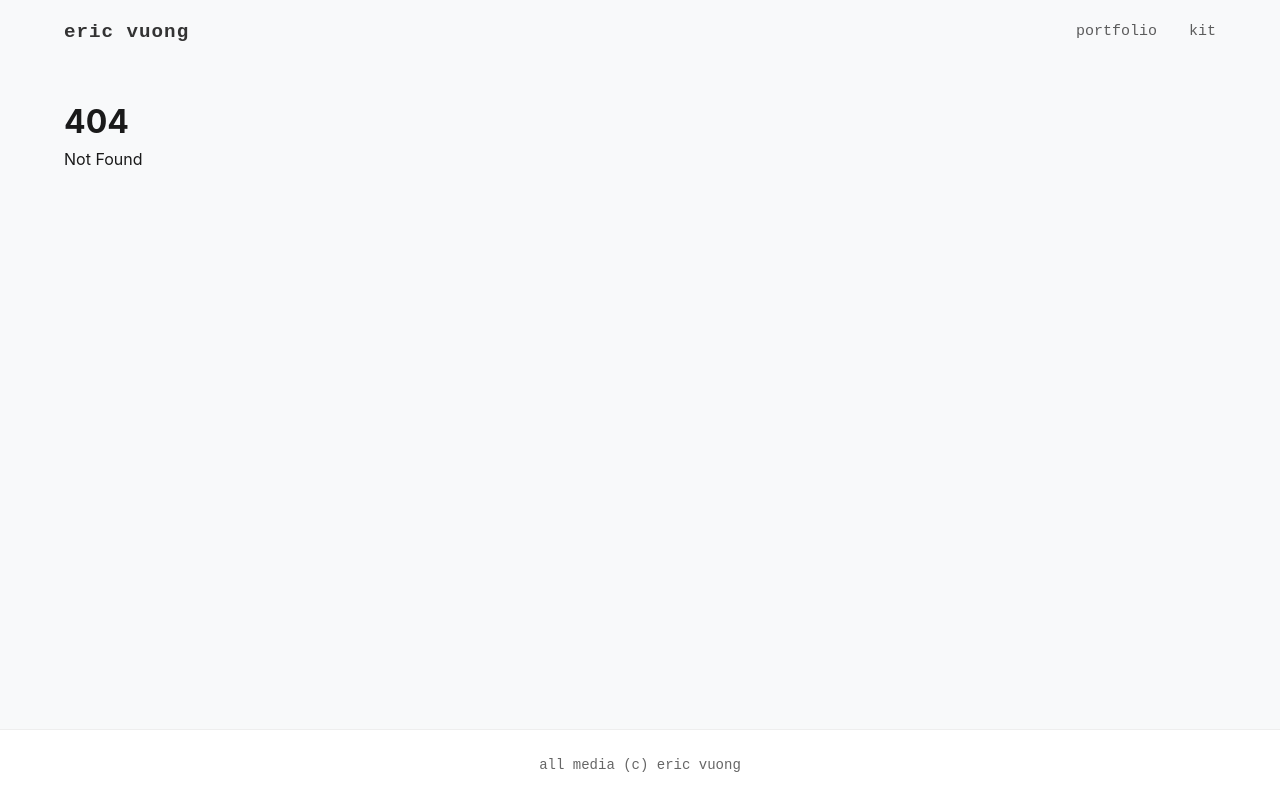
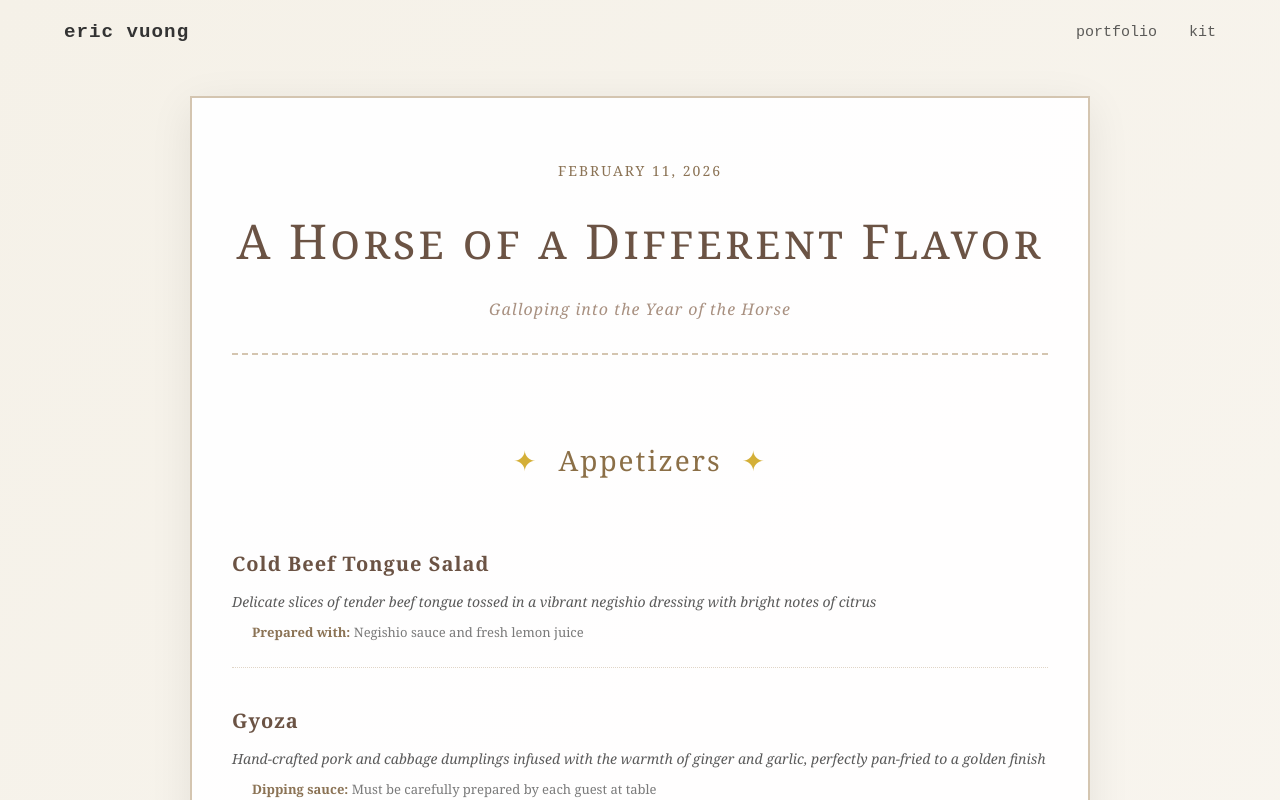
Before and after one commit to vuongeric/vstudio, a SvelteKit app: page /2026-02-11 in a window 1280 px wide. Before the commit this address had no page. Shown: the top 800 px of the page. Built offline with nearby package versions, Linux system fonts and the light colour scheme.

Commit message:
Add Lunar New Year menu page for 2026-02-11

```diff
--- /dev/null
+++ b/src/routes/2026-02-11/+page.svelte
@@ -0,0 +1,276 @@
+<script>
+	import { browser } from '$app/environment';
+
+	if (browser) {
+		document.title = 'Lunar New Year Menu';
+	}
+</script>
+
+<svelte:head>
+	<title>Lunar New Year Menu</title>
+</svelte:head>
+
+<style>
+	:global(body) {
+		font-family: 'Georgia', 'Garamond', serif;
+		background: linear-gradient(135deg, #f5f1e8 0%, #faf7f2 100%);
+		color: #3d3d3d;
+		line-height: 1.8;
+		margin: 0;
+		padding: 0;
+	}
+
+	:global(*) {
+		margin: 0;
+		padding: 0;
+		box-sizing: border-box;
+	}
+
+	.container {
+		max-width: 900px;
+		margin: 0 auto;
+		padding: 60px 40px;
+		background-color: rgba(255, 255, 255, 0.95);
+		box-shadow: 0 10px 40px rgba(0, 0, 0, 0.08);
+		border: 2px solid #d4c5b0;
+	}
+
+	.header {
+		text-align: center;
+		margin-bottom: 60px;
+		border-bottom: 2px dashed #d4c5b0;
+		padding-bottom: 30px;
+	}
+
+	.date {
+		font-size: 14px;
+		letter-spacing: 2px;
+		color: #8b7355;
+		margin-bottom: 15px;
+		text-transform: uppercase;
+	}
+
+	.title {
+		font-size: 48px;
+		color: #6b5344;
+		font-weight: normal;
+		letter-spacing: 3px;
+		margin-bottom: 10px;
+		font-variant: small-caps;
+	}
+
+	.subtitle {
+		font-size: 16px;
+		color: #a89080;
+		letter-spacing: 1px;
+		font-style: italic;
+	}
+
+	.section {
+		margin-bottom: 50px;
+	}
+
+	.section-title {
+		font-size: 28px;
+		color: #8b6f47;
+		text-align: center;
+		margin-bottom: 40px;
+		position: relative;
+		padding: 20px 0;
+		letter-spacing: 2px;
+	}
+
+	.section-title::before,
+	.section-title::after {
+		content: "✦";
+		color: #d4af37;
+		margin: 0 20px;
+	}
+
+	.menu-item {
+		margin-bottom: 35px;
+		padding-bottom: 25px;
+		border-bottom: 1px dotted #e0d5c7;
+	}
+
+	.menu-item:last-child {
+		border-bottom: none;
+	}
+
+	.dish-name {
+		font-size: 20px;
+		color: #6b5344;
+		font-weight: 600;
+		margin-bottom: 8px;
+		letter-spacing: 1px;
+	}
+
+	.dish-description {
+		font-size: 14px;
+		color: #5a5a5a;
+		margin-bottom: 8px;
+		line-height: 1.7;
+		font-style: italic;
+	}
+
+	.ingredients {
+		font-size: 13px;
+		color: #7a7a7a;
+		margin-left: 20px;
+		line-height: 1.6;
+	}
+
+	.ingredient-label {
+		font-weight: 600;
+		color: #8b7355;
+		display: inline-block;
+		min-width: 80px;
+	}
+
+	.sauce-list {
+		margin-left: 20px;
+		margin-top: 12px;
+		font-size: 13px;
+		color: #7a7a7a;
+	}
+
+	.sauce-item {
+		margin-bottom: 12px;
+		padding-left: 15px;
+		position: relative;
+	}
+
+	.sauce-item::before {
+		content: "•";
+		position: absolute;
+		left: 0;
+		color: #d4af37;
+	}
+
+	.sauce-name {
+		font-weight: 600;
+		color: #8b7355;
+	}
+
+	.sauce-ingredients {
+		font-size: 12px;
+		color: #888;
+		margin-top: 5px;
+		margin-left: 10px;
+		font-style: italic;
+	}
+
+	.footer {
+		text-align: center;
+		margin-top: 60px;
+		padding-top: 30px;
+		border-top: 2px dashed #d4c5b0;
+		font-size: 13px;
+		color: #a89080;
+		letter-spacing: 1px;
+	}
+
+	@media print {
+		:global(body) {
+			background: white;
+		}
+		.container {
+			box-shadow: none;
+			border: 1px solid #ddd;
+			max-width: 100%;
+		}
+	}
+</style>
+
+<div class="container">
+	<div class="header">
+		<div class="date">February 11, 2026</div>
+		<div class="title">A Horse of a Different Flavor</div>
+		<div class="subtitle">Galloping into the Year of the Horse</div>
+	</div>
+
+	<!-- APPETIZERS -->
+	<div class="section">
+		<div class="section-title">Appetizers</div>
+
+		<div class="menu-item">
+			<div class="dish-name">Cold Beef Tongue Salad</div>
+			<div class="dish-description">
+				Delicate slices of tender beef tongue tossed in a vibrant negishio dressing with bright notes of citrus
+			</div>
+			<div class="ingredients">
+				<div class="ingredient-label">Prepared with:</div> Negishio sauce and fresh lemon juice
+			</div>
+		</div>
+
+		<div class="menu-item">
+			<div class="dish-name">Gyoza</div>
+			<div class="dish-description">
+				Hand-crafted pork and cabbage dumplings infused with the warmth of ginger and garlic, perfectly pan-fried to a golden finish
+			</div>
+			<div class="ingredients">
+				<div class="ingredient-label">Dipping sauce:</div> Must be carefully prepared by each guest at table
+			</div>
+		</div>
+	</div>
+
+	<!-- MAIN COURSES -->
+	<div class="section">
+		<div class="section-title">Main Courses</div>
+
+		<div class="menu-item">
+			<div class="dish-name">Service One — Mala Tofu Udon</div>
+			<div class="dish-description">
+				Silken tofu luxuriously coated in a velvety creamy sauce with stir-fried minced pork, perfumed with the signature numbing heat of Chinese peppercorn, finished over tender udon noodles
+			</div>
+			<div class="ingredients">
+				<div class="ingredient-label">Signature spice:</div> Mala peppercorn blend
+			</div>
+		</div>
+
+		<div class="menu-item">
+			<div class="dish-name">Service Two — Toro Tan (Fatty Beef Tongue)</div>
+			<div class="dish-description">
+				The finest cut of beef tongue, expertly seared to develop a delicate crust while preserving the tender, buttery center. A premium delicacy meant to be savored with our curated sauce selection. Served with optional rice — must request in advance
+			</div>
+
+			<div class="sauce-list">
+				<div class="sauce-item">
+					<span class="sauce-name">Negishio Sauce</span>
+					<div class="sauce-ingredients">Chinese leek, toasted sesame oil, lemon, honey, garlic, yellow miso, and soy</div>
+				</div>
+				<div class="sauce-item">
+					<span class="sauce-name">Coarse Sea Salt</span>
+					<div class="sauce-ingredients">Premium finishing salt</div>
+				</div>
+				<div class="sauce-item">
+					<span class="sauce-name">Wasabi Paste</span>
+					<div class="sauce-ingredients">Sharp, clean heat to complement the rich beef</div>
+				</div>
+			</div>
+		</div>
+
+		<div class="menu-item">
+			<div class="dish-name">Complement — Seasonal Chinese Vegetables</div>
+			<div class="dish-description">
+				Lightly boiled fresh seasonal vegetables, carefully sourced from Kim Phat at the finest sale price of the day. Selected to provide essential vitamins and minerals that balance and elevate the rich mains
+			</div>
+		</div>
+	</div>
+
+	<!-- DESSERT -->
+	<div class="section">
+		<div class="section-title">Dessert</div>
+
+		<div class="menu-item">
+			<div class="dish-name">Layered Creamsicle Terrine</div>
+			<div class="dish-description">
+				A delicate tri-color composition featuring premium Uji matcha from Kyoto, velvety Hokkaido milk, and the subtle earthiness of Azuki red bean. Each layer represents a distinct flavor note in perfect harmony
+			</div>
+		</div>
+	</div>
+
+	<div class="footer">
+		✦ Crafted with intention and care ✦
+	</div>
+</div>
```
